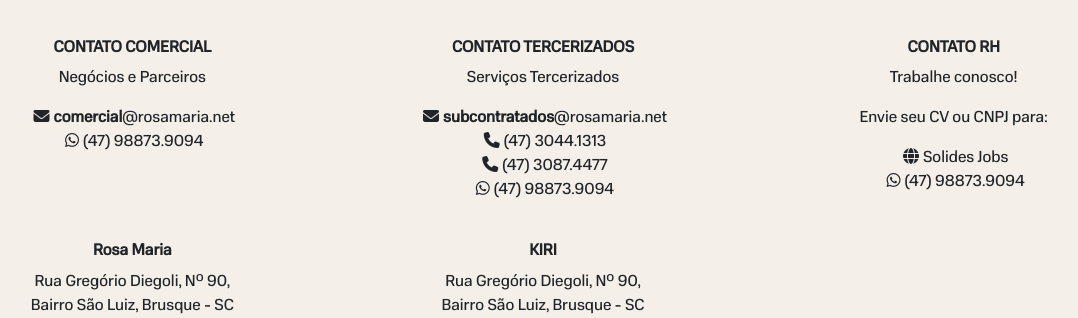
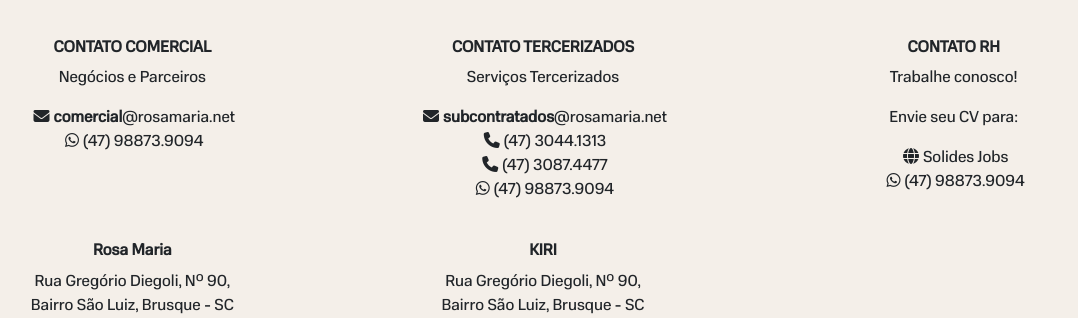
Before and after one commit to viniciusaraldi/rosamaria-website, a Django app: page /contact/ in a window 1280 px wide. Shown: the part 1984-2302 px from the top of the page, without its empty margins (97-1175 px from the left). Run offline with Django 4.2, Linux system fonts and the light colour scheme; some libraries are stand-ins or nearby versions; some web fonts are replaced.

Commit message:
Update base.html

```diff
--- a/templates/base.html
+++ b/templates/base.html
@@ -118,7 +118,7 @@
           <div class="col-md-4 col-12 text-center mb-4">
             <h6><strong>CONTATO RH</strong></h6>
             <P>Trabalhe conosco!</P>
-            <P>Envie seu CV ou CNPJ para:</P>
+            <P>Envie seu CV para:</P>
             <a class="nav-link" href="https://gruporosamaria.solides.jobs/"><i class="fa-solid fa-globe mx-1"></i>Solides Jobs</a>
             <a class="nav-link" href="tel:+5547988739094"><i class="fa-brands fa-whatsapp mx-1"></i>(47) 98873.9094</a>
           </div>
```
